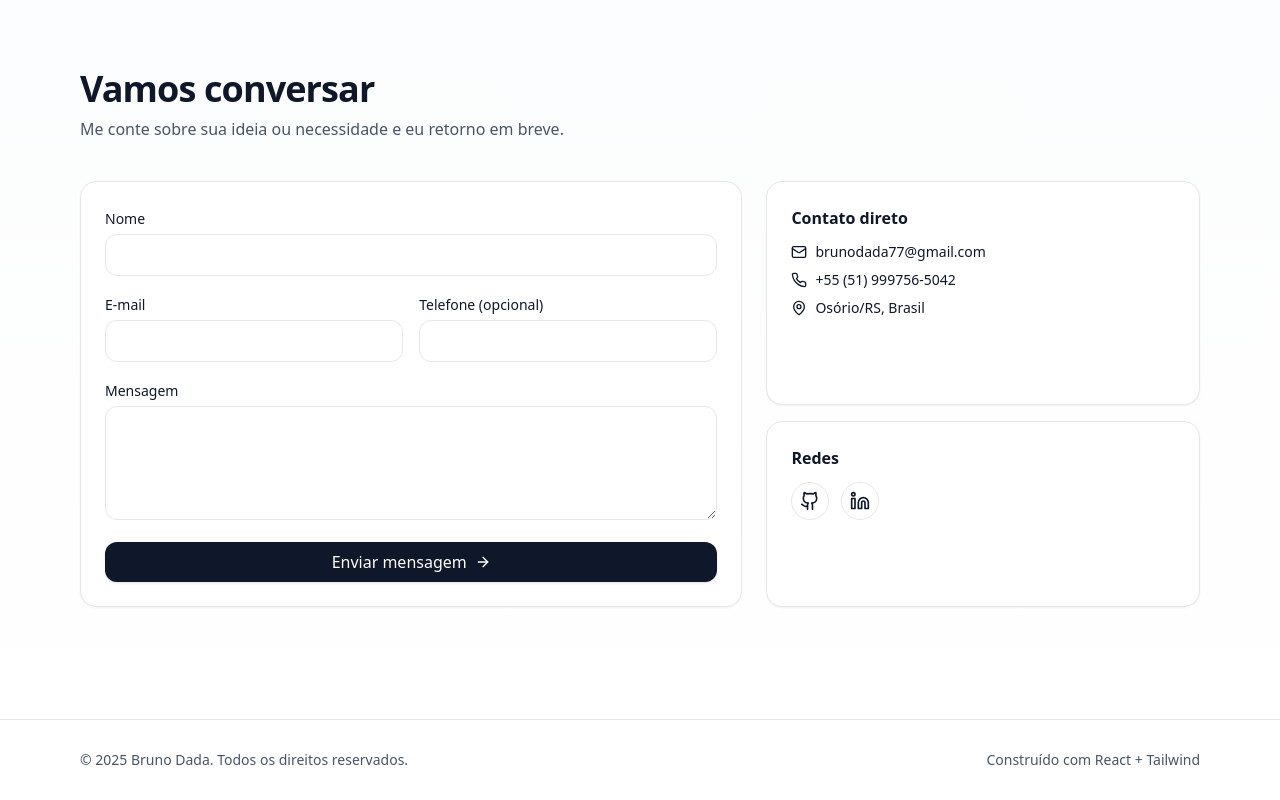
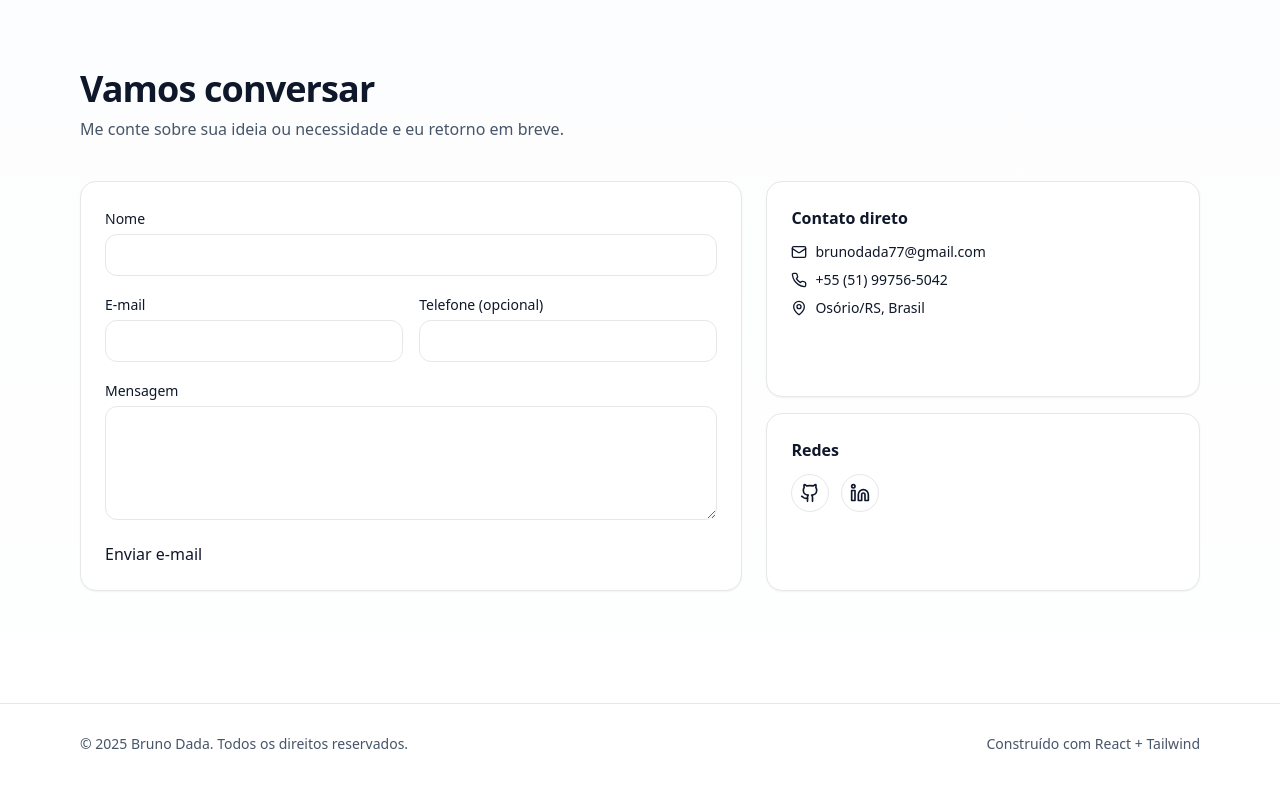
Before and after one commit to brunodada/brunodada.github.io, a React (Vite) app: page / in a window 1280 px wide. Shown: the part 2817-3617 px from the top of the page. Built offline with nearby package versions, Linux system fonts and the light colour scheme; the HTML template or start-up script is replaced by a standard one.

Commit message:
Update App.tsx

```diff
--- a/src/App.tsx
+++ b/src/App.tsx
@@ -232,9 +232,8 @@ export default function App() {
                   <label htmlFor="mensagem" className="text-sm">Mensagem</label>
                   <textarea id="mensagem" name="mensagem" rows={4} required className="mt-1 w-full rounded-xl border bg-white px-3 py-2 outline-none focus:ring-2 focus:ring-sky-300" />
                 </div>
-                <button className="inline-flex items-center justify-center gap-2 rounded-xl px-4 py-2 bg-slate-900 text-white shadow hover:shadow-md">
-                  Enviar mensagem <ArrowRight size={16} />
-                </button>
+<a href="mailto:seuemail@exemplo.com?subject=Contato%20pelo%20site">Enviar e-mail</a>
+
               </form>
             </div>
 
@@ -243,7 +242,7 @@ export default function App() {
                 <h4 className="font-semibold">Contato direto</h4>
                 <ul className="mt-3 grid gap-2 text-sm">
                   <li className="flex items-center gap-2"><Mail className="h-4 w-4" /> brunodada77@gmail.com</li>
-                  <li className="flex items-center gap-2"><Phone className="h-4 w-4" /> +55 (51) 999756-5042</li>
+                  <li className="flex items-center gap-2"><Phone className="h-4 w-4" /> +55 (51) 99756-5042</li>
                   <li className="flex items-center gap-2"><MapPin className="h-4 w-4" /> Osório/RS, Brasil</li>
                 </ul>
               </div>
```
